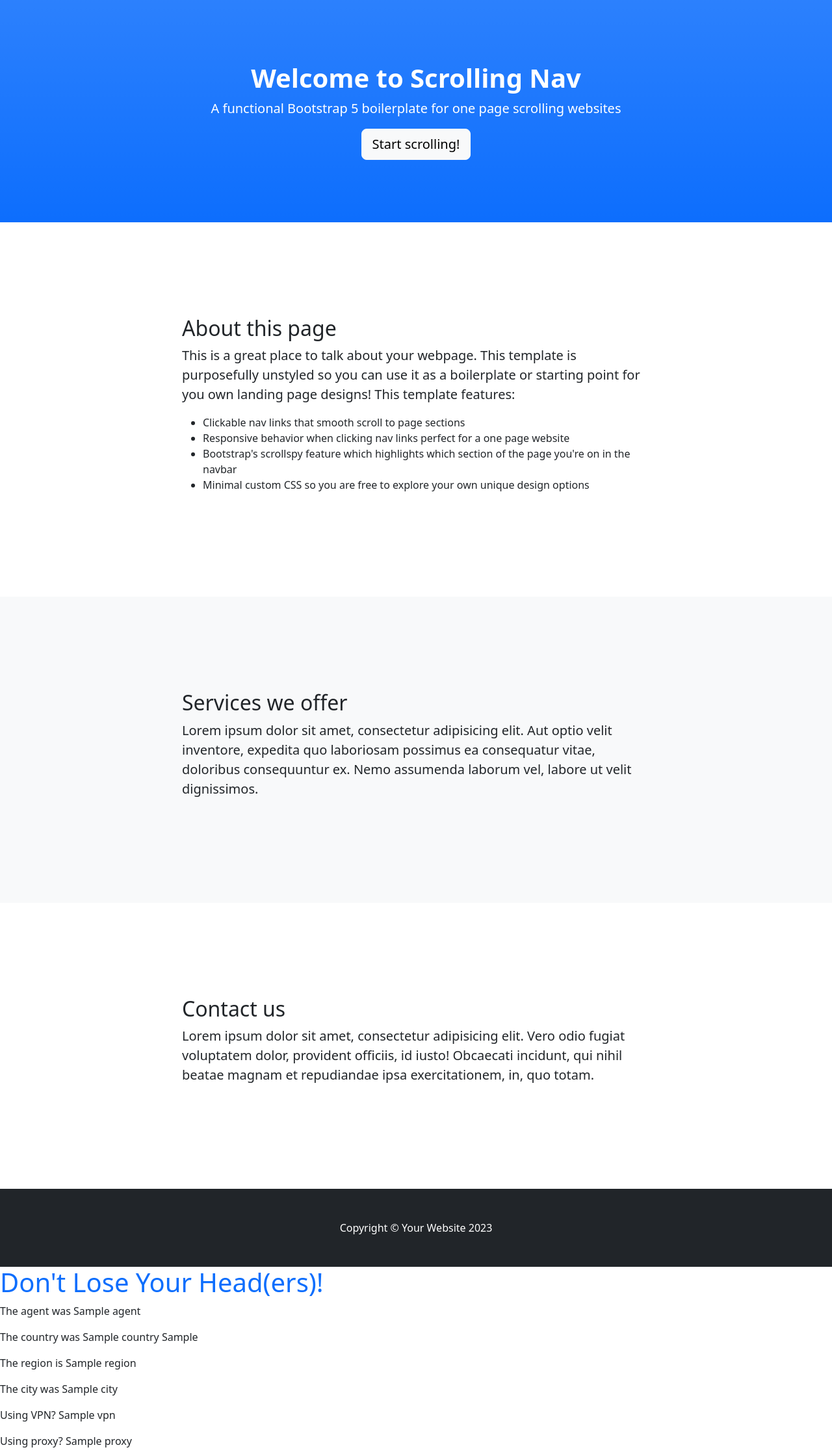
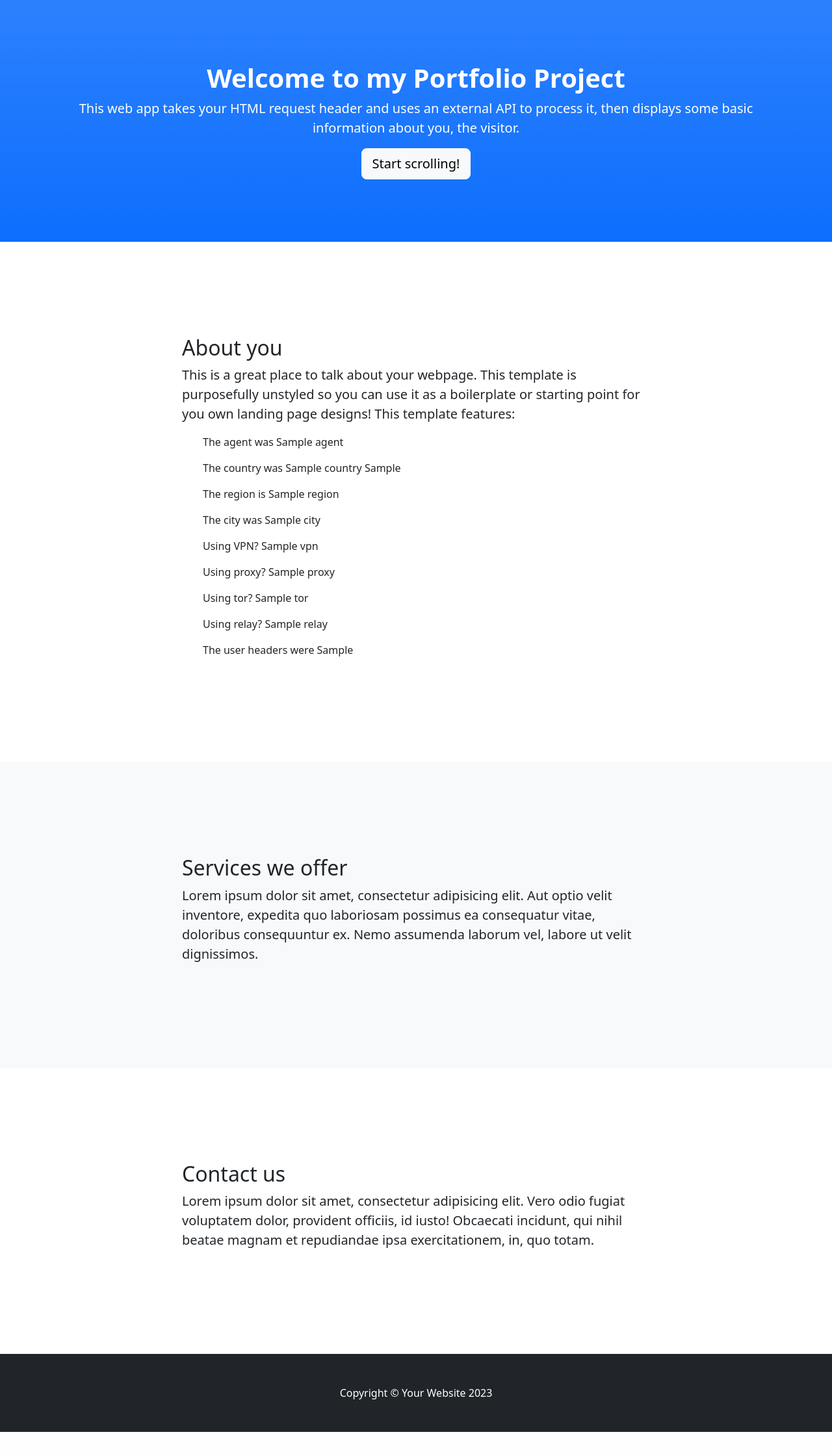
Before and after one commit to CPettifo/headers, a Flask app: template services/frontend/templates/index.html in a window 1280 px wide. Shown: the part 56-2293 px from the top of the page at 65% size. After the commit the page ends 2259 px from the top, so only its background shows below. Run offline with Flask 3, Linux system fonts and the light colour scheme; the template is opened without the code that fills it: most values are stand-ins (such as "Sample title", 1, 10 or a date in 2020).

Commit message:
integrate dynamic content on page

```diff
--- a/services/frontend/collector.py
+++ b/services/frontend/collector.py
@@ -10,7 +10,7 @@ import requests, pycountry
 
 
 app = Flask(__name__)
-processor_url = "http://processor:5000/process"
+processor_url = "http://frontend:5000/process"
 
 @app.route("/", methods=["GET"])
 
--- a/services/frontend/templates/index.html
+++ b/services/frontend/templates/index.html
@@ -28,8 +28,10 @@
         <!-- Header-->
         <header class="bg-primary bg-gradient text-white">
             <div class="container px-4 text-center">
-                <h1 class="fw-bolder">Welcome to Scrolling Nav</h1>
-                <p class="lead">A functional Bootstrap 5 boilerplate for one page scrolling websites</p>
+                <h1 class="fw-bolder">Welcome to my Portfolio Project</h1>
+                <p class="lead">This web app takes your HTML request header and uses an external API to process it, then displays
+                    some basic information about you, the visitor.
+                </p>
                 <a class="btn btn-lg btn-light" href="#about">Start scrolling!</a>
             </div>
         </header>
@@ -38,13 +40,19 @@
             <div class="container px-4">
                 <div class="row gx-4 justify-content-center">
                     <div class="col-lg-8">
-                        <h2>About this page</h2>
+                        <h2>About you</h2>
                         <p class="lead">This is a great place to talk about your webpage. This template is purposefully unstyled so you can use it as a boilerplate or starting point for you own landing page designs! This template features:</p>
                         <ul>
-                            <li>Clickable nav links that smooth scroll to page sections</li>
-                            <li>Responsive behavior when clicking nav links perfect for a one page website</li>
-                            <li>Bootstrap's scrollspy feature which highlights which section of the page you're on in the navbar</li>
-                            <li>Minimal custom CSS so you are free to explore your own unique design options</li>
+                            <p>The agent was {{agent}}</p>
+                            <p>The country was {{country}} {{country_flag}}</p>
+                            <p>The region is {{region}}</p>
+                            <p>The city was {{city}}</p>
+                            <p>Using VPN? {{vpn}}</p>
+                            <p>Using proxy? {{proxy}}</p>
+                            <p>Using tor? {{tor}}</p>
+                            <p>Using relay? {{relay}}</p>
+                            <p>The user headers were {{user_headers}}</p>
+
                         </ul>
                     </div>
                 </div>
@@ -82,19 +90,3 @@
         <script src="js/scripts.js"></script>
     </body>
 </html>
-<body>
-    <h1 class="text-primary">Don't Lose Your Head(ers)!</h1>
-    <p>The agent was {{agent}}</p>
-    <p>The country was {{country}} {{country_flag}}</p>
-    <p>The region is {{region}}</p>
-    <p>The city was {{city}}</p>
-    <p>Using VPN? {{vpn}}</p>
-    <p>Using proxy? {{proxy}}</p>
-    <p>Using tor? {{tor}}</p>
-    <p>Using relay? {{relay}}</p>
-    <p>The user headers were {{user_headers}}</p>
-
-    <!-- Javascript for Bootstrap -->
-    <script src="https://cdn.jsdelivr.net/npm/bootstrap@5.0.2/dist/js/bootstrap.bundle.min.js"></script>
-</body>
-</html>
```
